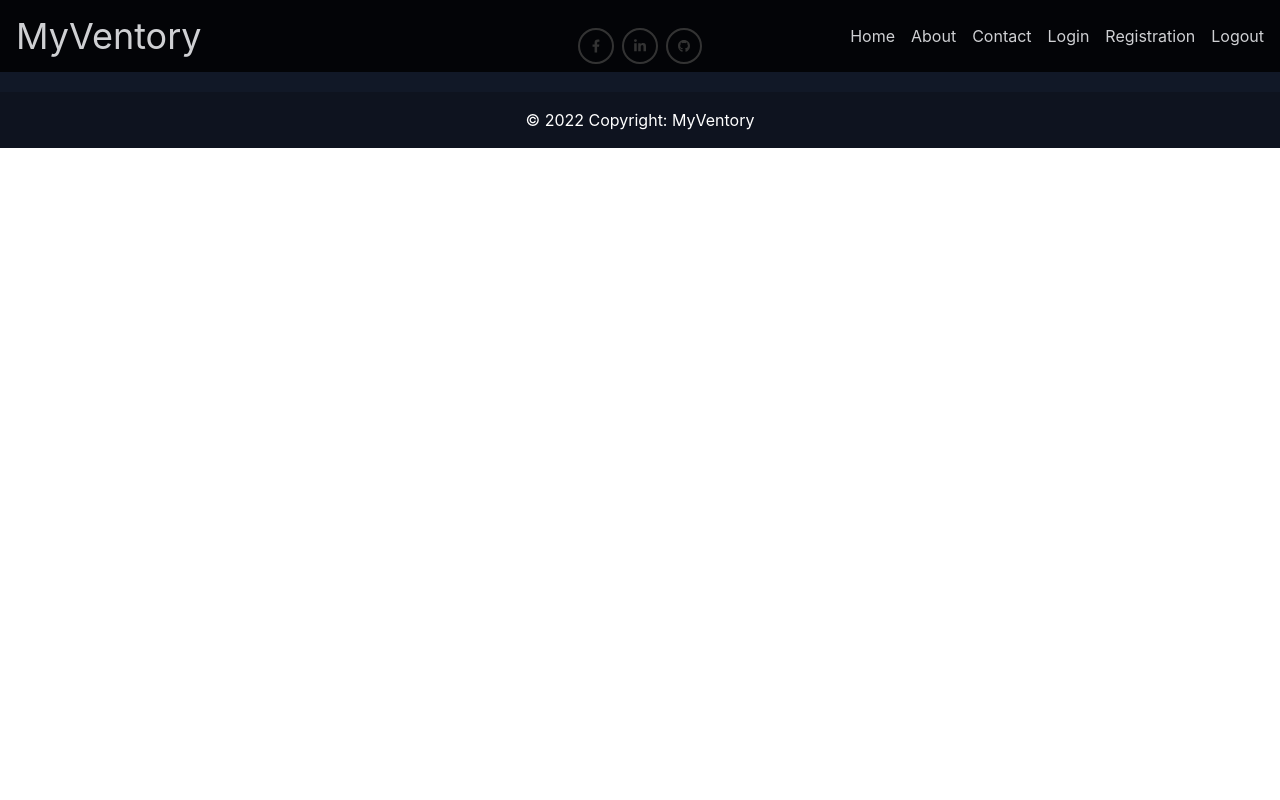
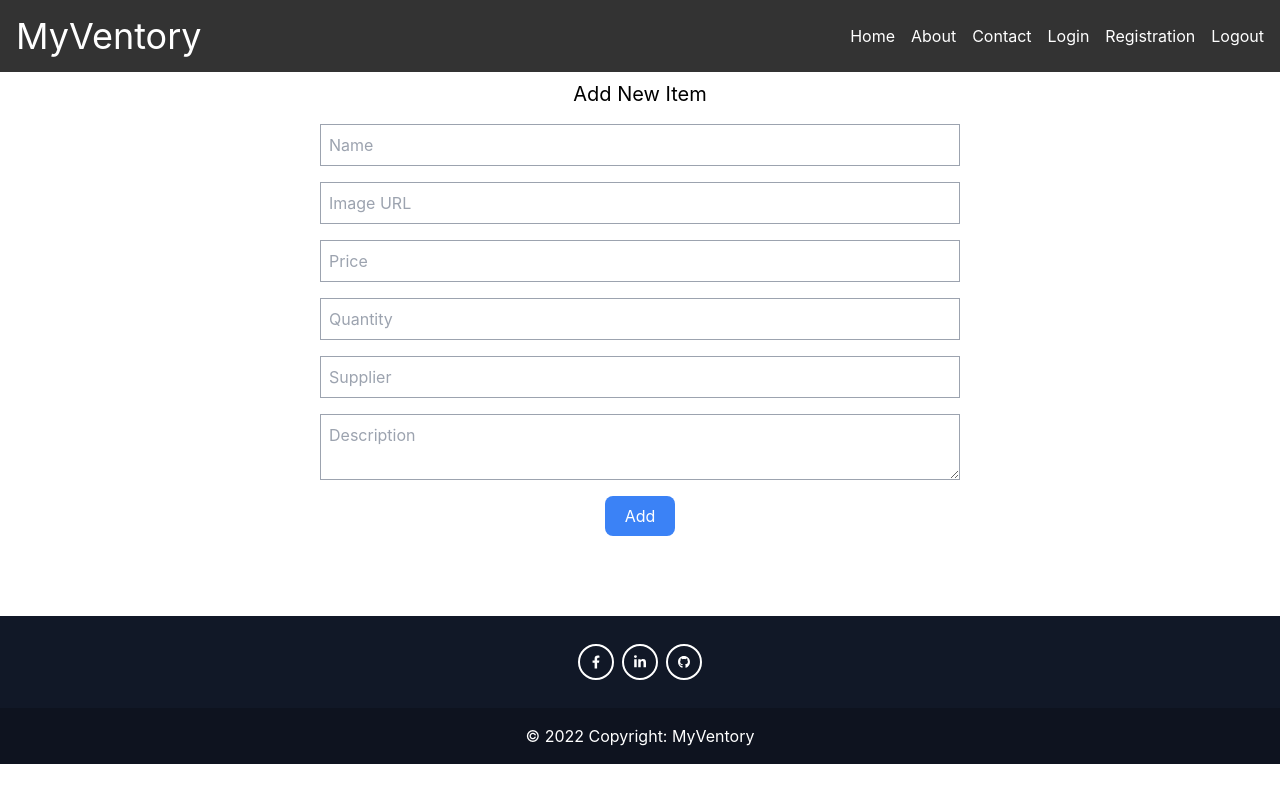
Before and after one commit to nhridoy/warehouse-management-client-side, a React (Create React App) app: page /addnew in a window 1280 px wide. Built offline with nearby package versions, Linux system fonts and the light colour scheme.

Commit message:
Add Item Page

```diff
--- a/src/App.js
+++ b/src/App.js
@@ -2,6 +2,7 @@ import { Route, Routes } from "react-router-dom";
 import "./App.css";
 import Footer from "./components/Footer/Footer";
 import Header from "./components/Header/Header";
+import AddNew from "./pages/AddNew/AddNew";
 import AllProduct from "./pages/AllProduct/AllProduct";
 import Home from "./pages/Home/Home";
 import Inventory from "./pages/Inventory/Inventory";
@@ -14,6 +15,7 @@ function App() {
         <Route path="/" element={<Home />} />
         <Route path="/inventory/:id" element={<Inventory />} />
         <Route path="/all" element={<AllProduct />} />
+        <Route path="/addnew" element={<AddNew />} />
       </Routes>
       <Footer />
     </div>
--- /dev/null
+++ b/src/pages/AddNew/AddNew.js
@@ -0,0 +1,91 @@
+import React from "react";
+import { useForm } from "react-hook-form";
+
+const AddNew = () => {
+  const {
+    register,
+    handleSubmit,
+    formState: { errors },
+  } = useForm();
+  const onSubmit = (data) => {
+    console.log(data);
+  };
+  return (
+    <div className="container mx-auto my-20">
+      <h2 className="text-xl text-center my-4">Add New Item</h2>
+      <form
+        onSubmit={handleSubmit(onSubmit)}
+        className="w-1/2 mx-auto flex flex-col gap-4"
+      >
+        <input
+          placeholder="Name"
+          {...register("name", { required: true })}
+          className="border border-gray-400 p-2 w-full"
+        />
+        {errors.name && (
+          <span className="text-red-600">This field is required</span>
+        )}
+        <input
+          type="url"
+          placeholder="Image URL"
+          {...register("image", { required: true })}
+          className="border border-gray-400 p-2 w-full"
+        />
+        {errors.image && (
+          <span className="text-red-600">This field is required</span>
+        )}
+        <input
+          type="number"
+          placeholder="Price"
+          min="1"
+          {...register("price", { required: true })}
+          className="border border-gray-400 p-2 w-full"
+        />
+        {errors.price && (
+          <span className="text-red-600">This field is required</span>
+        )}
+
+        <input
+          type="number"
+          placeholder="Quantity"
+          min="1"
+          {...register("quantity", { required: true })}
+          className="border border-gray-400 p-2 w-full"
+        />
+        {errors.quantity && (
+          <span className="text-red-600">This field is required</span>
+        )}
+
+        <input
+          type="text"
+          placeholder="Supplier"
+          {...register("supplier", { required: true })}
+          className="border border-gray-400 p-2 w-full"
+        />
+        {errors.supplier && (
+          <span className="text-red-600">This field is required</span>
+        )}
+        <textarea
+          placeholder="Description"
+          min="1"
+          {...register("description", { required: true })}
+          className="border border-gray-400 p-2 w-full"
+        />
+        {errors.description && (
+          <span className="text-red-600">This field is required</span>
+        )}
+
+        <div className="text-center">
+          <button
+            type="submit"
+            className="bg-blue-500 text-white py-2 px-5 rounded-lg"
+          >
+            Add
+          </button>
+        </div>
+      </form>
+    </div>
+  );
+};
+
+export default AddNew;
```
